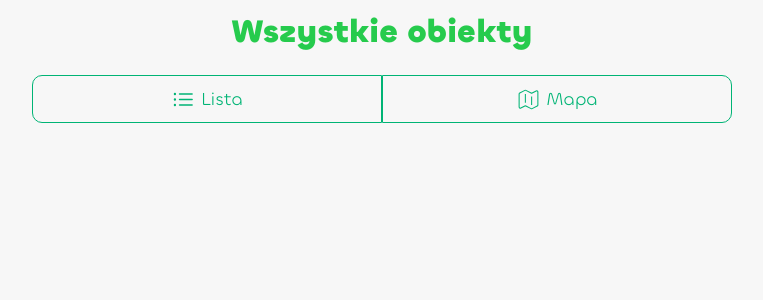
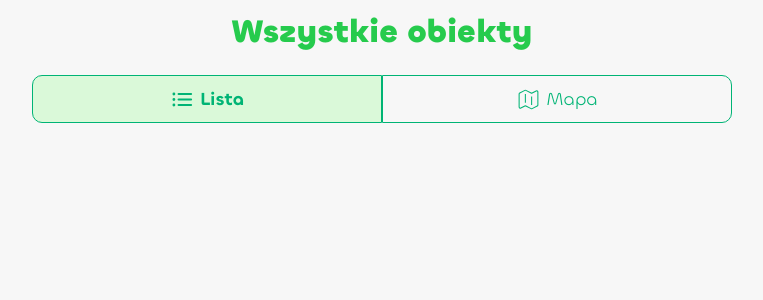
Before and after one commit to KarolG99/sports-facilities-frontend, a React (Create React App) app: page / in a window 1280 px wide. Shown: the top 300 px of the page, without its empty margins (258-1021 px from the left). Built offline with nearby package versions, Linux system fonts and the light colour scheme.

Commit message:
Handle toggle views

```diff
--- a/src/components/atoms/ToggleButton.tsx
+++ b/src/components/atoms/ToggleView.tsx
@@ -4,19 +4,26 @@ import dictionary from "../../dictionaries/pages.json";
 
 import { ReactComponent as ListIcon } from "../../assets/icons/list.svg";
 import { ReactComponent as MapIcon } from "../../assets/icons/map.svg";
+import { ViewsType } from "../../pages/HomePage";
 
-const ToggleButton = () => {
-  const toggleButtonDictionary = dictionary.home.toggleButton;
+interface ToggleViewProps {
+  selectedView: string;
+  setListView: () => void;
+  setMapView: () => void;
+}
+
+const ToggleView = ({ selectedView, setListView, setMapView }: ToggleViewProps) => {
+  const toggleViewDictionary = dictionary.home.toggleView;
 
   return (
     <StyledToggleWrapper>
-      <StyledButton>
+      <StyledButton active={selectedView === ViewsType.LIST_VIEW} onClick={setListView}>
         <ListIcon />
-        <span>{toggleButtonDictionary.option1.name}</span>
+        <span>{toggleViewDictionary.option1.name}</span>
       </StyledButton>
-      <StyledButton>
+      <StyledButton active={selectedView === ViewsType.MAP_VIEW} onClick={setMapView}>
         <MapIcon />
-        <span>{toggleButtonDictionary.option2.name}</span>
+        <span>{toggleViewDictionary.option2.name}</span>
       </StyledButton>
     </StyledToggleWrapper>
   );
@@ -31,10 +38,12 @@ const StyledToggleWrapper = styled.div`
   margin: 20px auto;
 `;
 
-const StyledButton = styled.button`
-  background-color: transparent;
+const StyledButton = styled.button<{ active: boolean }>`
+  background-color: ${({ active, theme }) =>
+    active ? theme.colors.activeToggleItem : "transparent"};
   border: 1px solid ${({ theme }) => theme.colors.toggleText};
   font-size: ${({ theme }) => theme.fontSizes.toggleOption};
+  font-weight: ${({ active }) => (active ? 600 : 400)};
   color: ${({ theme }) => theme.colors.toggleText};
   display: flex;
   justify-content: center;
@@ -49,6 +58,7 @@ const StyledButton = styled.button`
   svg {
     width: 25px;
     display: block;
+    stroke-width: ${({ active }) => (active ? 2 : 1)};
   }
 
   &:first-child {
@@ -57,13 +67,6 @@ const StyledButton = styled.button`
   &:last-child {
     border-radius: 0 10px 10px 0;
   }
-  &:focus {
-    background-color: ${({ theme }) => theme.colors.activeToggleItem};
-    font-weight: 600;
-    svg {
-      stroke-width: 2px;
-    }
-  }
 `;
 
-export default ToggleButton;
+export default ToggleView;
--- a/src/dictionaries/pages.json
+++ b/src/dictionaries/pages.json
@@ -1,7 +1,7 @@
 {
   "home": {
     "title": "Wszystkie obiekty",
-    "toggleButton": {
+    "toggleView": {
       "option1": {
         "name": "Lista"
       },
--- a/src/pages/HomePage.tsx
+++ b/src/pages/HomePage.tsx
@@ -3,14 +3,25 @@ import { styled } from "styled-components";
 import Heading from "../components/atoms/Heading";
 
 import dictionary from "../dictionaries/pages.json";
-import ToggleButton from "../components/atoms/ToggleButton";
+import ToggleView from "../components/atoms/ToggleView";
+import { useState } from "react";
+
+export enum ViewsType {
+  LIST_VIEW = "listView",
+  MAP_VIEW = "mapView",
+}
 
 const HomePage = () => {
+  const [selectedView, setSelectedView] = useState(ViewsType.LIST_VIEW);
   const homeDictionary = dictionary.home;
   return (
     <StyledMain>
       <Heading level={1} title={homeDictionary.title} />
-      <ToggleButton />
+      <ToggleView
+        selectedView={selectedView}
+        setListView={() => setSelectedView(ViewsType.LIST_VIEW)}
+        setMapView={() => setSelectedView(ViewsType.MAP_VIEW)}
+      />
     </StyledMain>
   );
 };
@@ -20,6 +31,7 @@ const StyledMain = styled.main`
     margin: 10px auto;
     padding: 0;
     width: fit-content;
+    text-align: center;
   }
 `;
 
```
